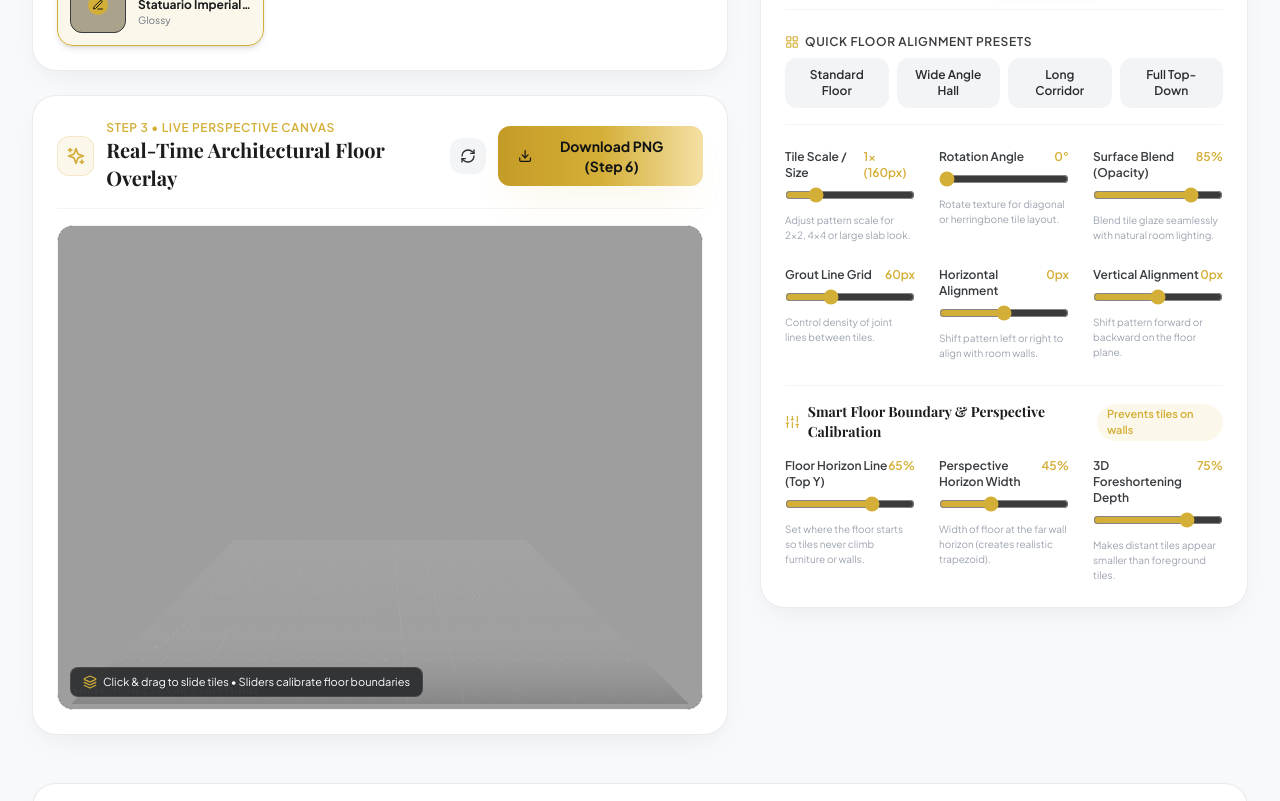
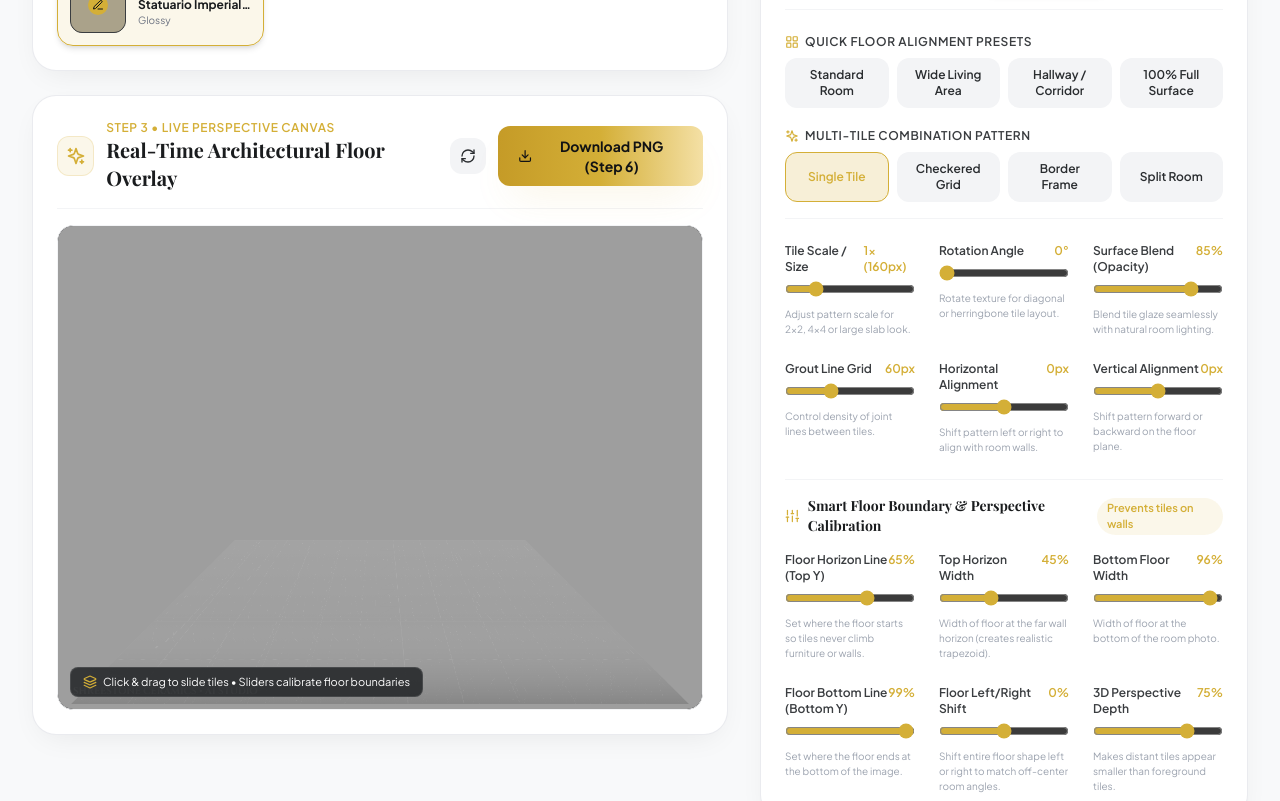
Before and after one commit to rohit15019/shreestone, a React (Vite) app: page /tile-visualizer in a window 1280 px wide. Shown: the part 900-1701 px from the top of the page. Built offline with nearby package versions, Linux system fonts and the light colour scheme; grey boxes are pictures that could not be loaded; a web font is replaced by a local one.

Commit message:
Restore Quick Floor Alignment Presets with all original options and floor boundary sliders

```diff
--- a/src/components/visualizer/VisualizerControls.jsx
+++ b/src/components/visualizer/VisualizerControls.jsx
@@ -29,7 +29,9 @@ const VisualizerControls = ({
   onZoomOut,
   onChangeTile,
   onOpenAddModal,
-  onApplyFloorPreset
+  onApplyFloorPreset,
+  layoutPattern = 'single',
+  onChangePattern
 }) => {
   const { addToCart } = useCart();
   const currentTile = tileLayers[activeLayerIndex] || selectedTile;
@@ -106,8 +108,9 @@ const VisualizerControls = ({
         </div>
       </div>
 
-      {/* One-Click Smart Floor Shape Presets */}
-      <div className="space-y-2 pb-4 border-b border-gray-100 dark:border-charcoal-700">
+      {/* One-Click Smart Floor Shape Presets & Multi-Tile Layout Mode */}
+      <div className="space-y-4 pb-4 border-b border-gray-100 dark:border-charcoal-700">
+        <div className="space-y-2">
           <span className="text-xs font-semibold uppercase tracking-wider text-charcoal-700 dark:text-gray-300 flex items-center gap-1.5">
             <LayoutGrid className="w-3.5 h-3.5 text-gold" />
             <span>Quick Floor Alignment Presets</span>
@@ -117,27 +120,79 @@ const VisualizerControls = ({
               onClick={() => onApplyFloorPreset && onApplyFloorPreset('standard')}
               className="py-2 px-3 rounded-xl bg-gray-100 dark:bg-charcoal-900 hover:bg-gold/15 hover:text-gold text-charcoal-800 dark:text-gray-200 text-xs font-semibold transition-all border border-transparent hover:border-gold/30 text-center"
             >
-            Standard Floor
+              Standard Room
             </button>
             <button
               onClick={() => onApplyFloorPreset && onApplyFloorPreset('wide')}
               className="py-2 px-3 rounded-xl bg-gray-100 dark:bg-charcoal-900 hover:bg-gold/15 hover:text-gold text-charcoal-800 dark:text-gray-200 text-xs font-semibold transition-all border border-transparent hover:border-gold/30 text-center"
             >
-            Wide Angle Hall
+              Wide Living Area
             </button>
             <button
               onClick={() => onApplyFloorPreset && onApplyFloorPreset('corridor')}
               className="py-2 px-3 rounded-xl bg-gray-100 dark:bg-charcoal-900 hover:bg-gold/15 hover:text-gold text-charcoal-800 dark:text-gray-200 text-xs font-semibold transition-all border border-transparent hover:border-gold/30 text-center"
             >
-            Long Corridor
+              Hallway / Corridor
             </button>
             <button
-            onClick={() => onApplyFloorPreset && onApplyFloorPreset('flat')}
+              onClick={() => onApplyFloorPreset && onApplyFloorPreset('full')}
               className="py-2 px-3 rounded-xl bg-gray-100 dark:bg-charcoal-900 hover:bg-gold/15 hover:text-gold text-charcoal-800 dark:text-gray-200 text-xs font-semibold transition-all border border-transparent hover:border-gold/30 text-center"
             >
-            Full Top-Down
+              100% Full Surface
             </button>
           </div>
+        </div>
+
+        {onChangePattern && (
+          <div className="space-y-2 pt-1">
+            <span className="text-xs font-semibold uppercase tracking-wider text-charcoal-700 dark:text-gray-300 flex items-center gap-1.5">
+              <Sparkles className="w-3.5 h-3.5 text-gold" />
+              <span>Multi-Tile Combination Pattern</span>
+            </span>
+            <div className="grid grid-cols-2 sm:grid-cols-4 gap-2">
+              <button
+                onClick={() => onChangePattern('single')}
+                className={`py-2 px-3 rounded-xl text-xs font-semibold transition-all border text-center ${
+                  layoutPattern === 'single'
+                    ? 'bg-gold/20 text-gold border-gold font-bold'
+                    : 'bg-gray-100 dark:bg-charcoal-900 text-charcoal-800 dark:text-gray-300 border-transparent hover:border-gold/30'
+                }`}
+              >
+                Single Tile
+              </button>
+              <button
+                onClick={() => onChangePattern('checkered')}
+                className={`py-2 px-3 rounded-xl text-xs font-semibold transition-all border text-center ${
+                  layoutPattern === 'checkered'
+                    ? 'bg-gold/20 text-gold border-gold font-bold'
+                    : 'bg-gray-100 dark:bg-charcoal-900 text-charcoal-800 dark:text-gray-300 border-transparent hover:border-gold/30'
+                }`}
+              >
+                Checkered Grid
+              </button>
+              <button
+                onClick={() => onChangePattern('border')}
+                className={`py-2 px-3 rounded-xl text-xs font-semibold transition-all border text-center ${
+                  layoutPattern === 'border'
+                    ? 'bg-gold/20 text-gold border-gold font-bold'
+                    : 'bg-gray-100 dark:bg-charcoal-900 text-charcoal-800 dark:text-gray-300 border-transparent hover:border-gold/30'
+                }`}
+              >
+                Border Frame
+              </button>
+              <button
+                onClick={() => onChangePattern('split')}
+                className={`py-2 px-3 rounded-xl text-xs font-semibold transition-all border text-center ${
+                  layoutPattern === 'split'
+                    ? 'bg-gold/20 text-gold border-gold font-bold'
+                    : 'bg-gray-100 dark:bg-charcoal-900 text-charcoal-800 dark:text-gray-300 border-transparent hover:border-gold/30'
+                }`}
+              >
+                Split Room
+              </button>
+            </div>
+          </div>
+        )}
       </div>
 
       {/* Main Controls Grid */}
@@ -284,8 +339,8 @@ const VisualizerControls = ({
             </div>
             <input
               type="range"
-              min="20"
-              max="85"
+              min="0"
+              max="100"
               step="1"
               value={settings.floorTopY ?? 65}
               onChange={(e) => onChangeSetting('floorTopY', parseInt(e.target.value))}
@@ -299,7 +354,7 @@ const VisualizerControls = ({
           {/* Horizon Width (Top Width) */}
           <div className="space-y-2">
             <div className="flex justify-between text-xs font-semibold">
-              <span className="text-charcoal-700 dark:text-gray-300">Perspective Horizon Width</span>
+              <span className="text-charcoal-700 dark:text-gray-300">Top Horizon Width</span>
               <span className="text-gold">{settings.floorTopWidth ?? 45}%</span>
             </div>
             <input
@@ -316,10 +371,70 @@ const VisualizerControls = ({
             </p>
           </div>
 
+          {/* Bottom Floor Width */}
+          <div className="space-y-2">
+            <div className="flex justify-between text-xs font-semibold">
+              <span className="text-charcoal-700 dark:text-gray-300">Bottom Floor Width</span>
+              <span className="text-gold">{settings.floorBottomWidth ?? 96}%</span>
+            </div>
+            <input
+              type="range"
+              min="10"
+              max="100"
+              step="1"
+              value={settings.floorBottomWidth ?? 96}
+              onChange={(e) => onChangeSetting('floorBottomWidth', parseInt(e.target.value))}
+              className="w-full accent-gold bg-gray-200 dark:bg-charcoal-700 h-2 rounded-lg cursor-pointer"
+            />
+            <p className="text-[10px] text-gray-400">
+              Width of floor at the bottom of the room photo.
+            </p>
+          </div>
+
+          {/* Floor Bottom (Bottom Y) */}
+          <div className="space-y-2">
+            <div className="flex justify-between text-xs font-semibold">
+              <span className="text-charcoal-700 dark:text-gray-300">Floor Bottom Line (Bottom Y)</span>
+              <span className="text-gold">{settings.floorBottomY ?? 99}%</span>
+            </div>
+            <input
+              type="range"
+              min="10"
+              max="100"
+              step="1"
+              value={settings.floorBottomY ?? 99}
+              onChange={(e) => onChangeSetting('floorBottomY', parseInt(e.target.value))}
+              className="w-full accent-gold bg-gray-200 dark:bg-charcoal-700 h-2 rounded-lg cursor-pointer"
+            />
+            <p className="text-[10px] text-gray-400">
+              Set where the floor ends at the bottom of the image.
+            </p>
+          </div>
+
+          {/* Floor Left/Right Shift */}
+          <div className="space-y-2">
+            <div className="flex justify-between text-xs font-semibold">
+              <span className="text-charcoal-700 dark:text-gray-300">Floor Left/Right Shift</span>
+              <span className="text-gold">{settings.floorShiftX ?? 0}%</span>
+            </div>
+            <input
+              type="range"
+              min="-50"
+              max="50"
+              step="1"
+              value={settings.floorShiftX ?? 0}
+              onChange={(e) => onChangeSetting('floorShiftX', parseInt(e.target.value))}
+              className="w-full accent-gold bg-gray-200 dark:bg-charcoal-700 h-2 rounded-lg cursor-pointer"
+            />
+            <p className="text-[10px] text-gray-400">
+              Shift entire floor shape left or right to match off-center room angles.
+            </p>
+          </div>
+
           {/* Perspective 3D Depth */}
           <div className="space-y-2">
             <div className="flex justify-between text-xs font-semibold">
-              <span className="text-charcoal-700 dark:text-gray-300">3D Foreshortening Depth</span>
+              <span className="text-charcoal-700 dark:text-gray-300">3D Perspective Depth</span>
               <span className="text-gold">{settings.perspectiveDepth ?? 75}%</span>
             </div>
             <input
--- a/src/pages/TileVisualizerPage.jsx
+++ b/src/pages/TileVisualizerPage.jsx
@@ -128,33 +128,40 @@ const TileVisualizerPage = () => {
       setSettings(prev => ({
         ...prev,
         floorTopY: 65,
+        floorBottomY: 99,
         floorTopWidth: 45,
         floorBottomWidth: 96,
+        floorShiftX: 0,
         perspectiveDepth: 75
       }));
     } else if (presetType === 'wide') {
       setSettings(prev => ({
         ...prev,
         floorTopY: 55,
+        floorBottomY: 99,
         floorTopWidth: 65,
         floorBottomWidth: 100,
+        floorShiftX: 0,
         perspectiveDepth: 85
       }));
     } else if (presetType === 'corridor') {
       setSettings(prev => ({
         ...prev,
         floorTopY: 70,
+        floorBottomY: 99,
         floorTopWidth: 25,
         floorBottomWidth: 80,
+        floorShiftX: 0,
         perspectiveDepth: 95
       }));
-    } else if (presetType === 'flat') {
+    } else if (presetType === 'full' || presetType === 'flat') {
       setSettings(prev => ({
         ...prev,
         floorTopY: 0,
         floorBottomY: 100,
         floorTopWidth: 100,
         floorBottomWidth: 100,
+        floorShiftX: 0,
         perspectiveDepth: 0
       }));
     }
@@ -237,6 +244,8 @@ const TileVisualizerPage = () => {
               selectedTile={tileLayers[activeLayerIndex] || selectedTile}
               tileLayers={tileLayers}
               activeLayerIndex={activeLayerIndex}
+              layoutPattern={layoutPattern}
+              onChangePattern={setLayoutPattern}
               settings={settings}
               onChangeSetting={handleChangeSetting}
               onReset={handleReset}
```
Lines whose indentation alone changed are shown as unchanged.
